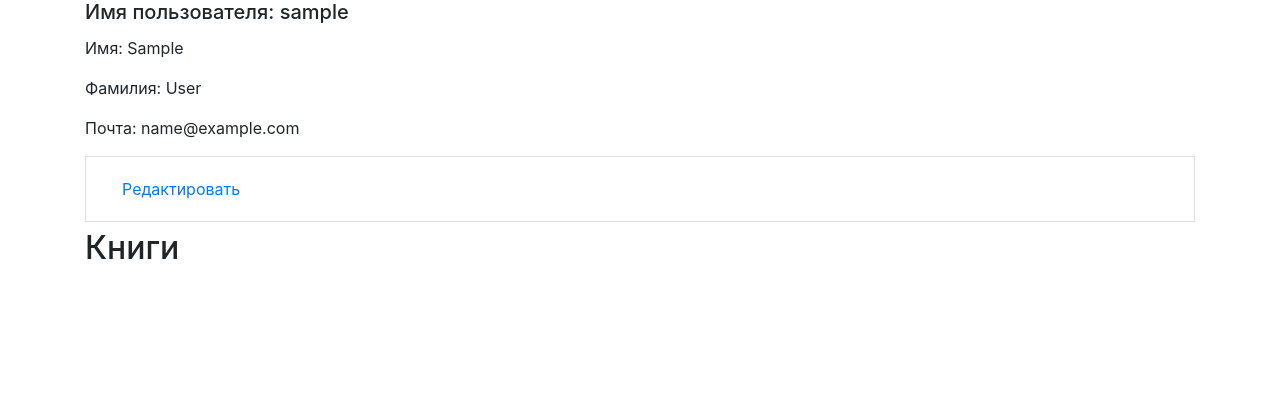
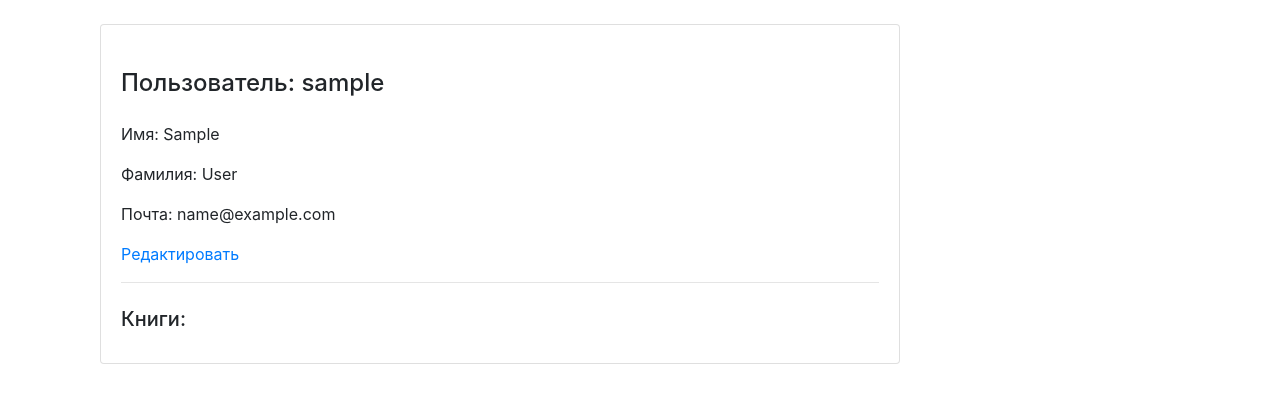
Before and after one commit to galubezzz/python_group_1_exam_final_maria_galunova, a Django app: template source/webapp/templates/user_details.html in a window 1280 px wide. Shown: the part 56-459 px from the top of the page. Run offline with Django 3.2, Linux system fonts and the light colour scheme; the template is opened without the code that fills it, so the values that code supplies are empty; the visitor is signed in with stand-in values (Sample User, id 1); some libraries are stand-ins or nearby versions.

Commit message:
fix user details layout

```diff
--- a/source/webapp/templates/base.html
+++ b/source/webapp/templates/base.html
@@ -51,7 +51,7 @@
                     <a href="{% url 'accounts:logout' %}" class="nav-link">Выход</a>
                 </li>
                 <li class="nav-item">
-                    <a href="{% url 'webapp:user_details' request.user.pk %}" class="nav-link">Личный кабинет</a>
+                    <a href="{% url 'webapp:user_details' user.pk %}" class="nav-link">Личный кабинет</a>
                 </li>
             {% else %}
                 <li class="nav-item">
--- a/source/webapp/templates/book_details.html
+++ b/source/webapp/templates/book_details.html
@@ -36,9 +36,7 @@
                 {% endif %}
                 </form>
             </div>
-
         </div>
-
     </div>
     <script language="JavaScript">
         $(document).ready(function () {
--- a/source/webapp/templates/user_details.html
+++ b/source/webapp/templates/user_details.html
@@ -1,28 +1,38 @@
 {% extends 'base.html' %}
 {% block title %}Пользователь {% endblock %}
 {% block content %}
-    <div>
-        <h5 class="card-title">Имя пользователя: {{ user }}</h5>
+    <div class="container">
+        <div class="card mt-4" style="width: 50rem;">
+            <div class="card-body">
+                <h4 class="card-title mt-4 mb-4">Пользователь: {{ user }}</h4>
+                <p class="card-text">
                 <p>Имя: {{ user.first_name }}</p>
                 <p>Фамилия: {{ user.last_name }}</p>
                 <p>Почта: {{ user.email }}</p>
-
+                </p>
                 {% if user == request.user %}
-            <li class="list-group-item"><a href="{% url 'webapp:user_update' request.user.pk %}" class="nav-link">Редактировать</a>
-            </li>
+                    <a class="card-link" href="{% url 'webapp:user_update' request.user.pk %}">Редактировать</a>
                 {% endif %}
-        <h2 class="mt-2">Книги</h2>
+                <hr/>
+                <h5 class="card-title mt-4">Книги:</h5>
                 {% for book in books %}
-            <form method="POST" enctype="multipart/form-data" action="{% url 'webapp:remove_book' book.book.pk %}"
+                    {% if user.is_authenticated %}
+                        <form method="POST" enctype="multipart/form-data"
+                              action="{% url 'webapp:remove_book' book.book.pk %}"
                               id="shelf">
                             {% csrf_token %}
                             <div>
                                 <a href="{% url 'webapp:book_details' book.book.pk %}"
-                       class="card-link">{{ book.book.title }}|{{ book.book.year }}</a>
-                    <button type="submit">Удалить</button>
+                                   class="card-link">{{ book.book.title }}</a> {{ book.book.author.name }}
+                                    {% if user == request.user %}
+                                    <button class="btn btn-outline-secondary btn-sm mb-3" type="submit">Удалить</button>
+                                    {% endif %}
                             </div>
                         </form>
+                    {% endif %}
                 {% endfor %}
+            </div>
+        </div>
     </div>
     <script language="JavaScript">
         $(document).ready(function () {
```
Lines whose indentation alone changed are shown as unchanged.
